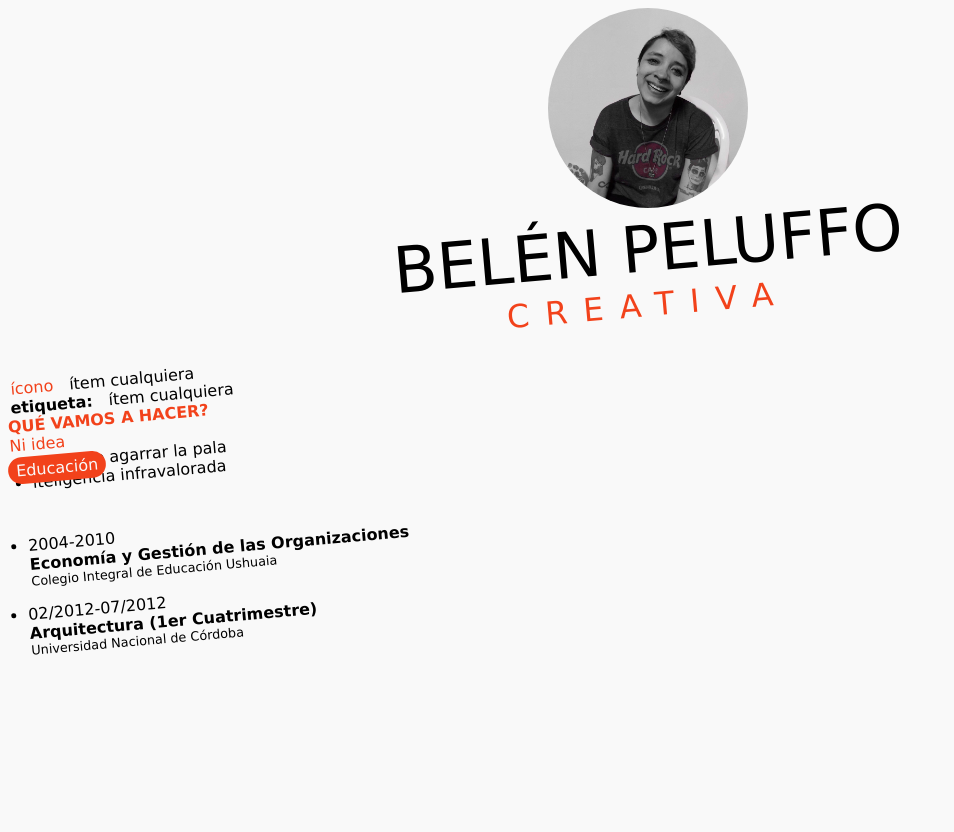
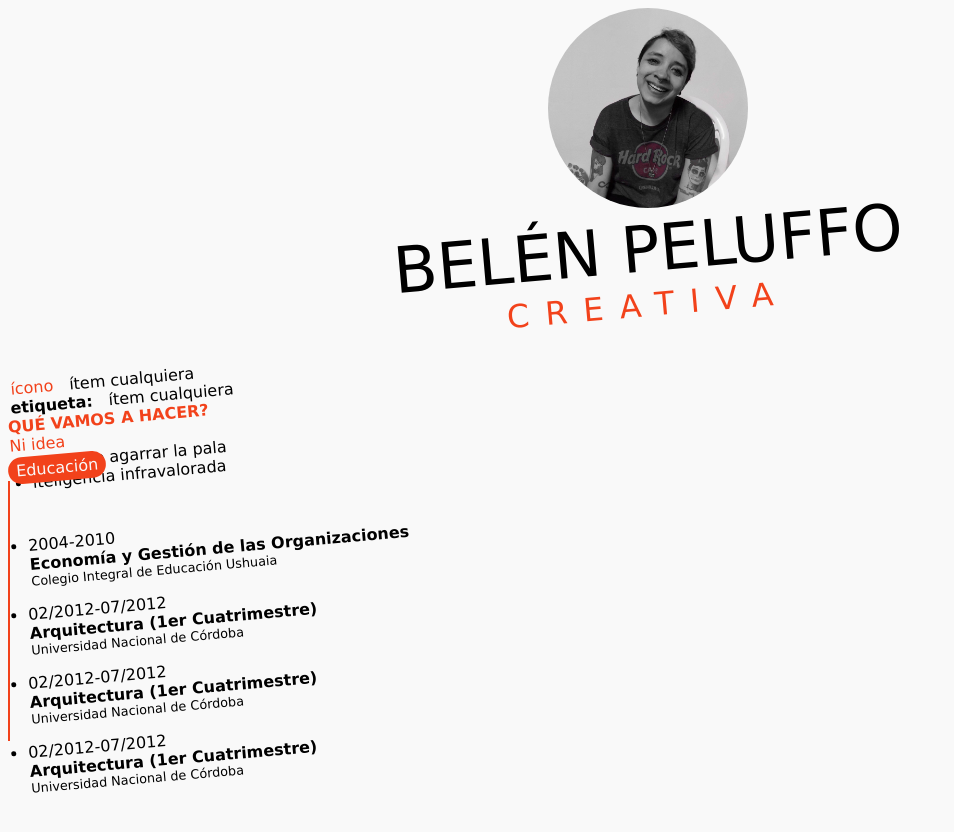
Before and after one commit to BelenPeluffo/curriculum-vitae, a React (Vite) app: page / in a window 1280 px wide. Shown: the top 832 px of the page, without its empty margins (0-954 px from the left). Built offline with nearby package versions, Linux system fonts and the light colour scheme.

Commit message:
feat (DiagonalLine): creates line for MainDataContainer

```diff
--- /dev/null
+++ b/src/components/MainDataContainer/DiagonalLine.jsx
@@ -0,0 +1,14 @@
+const DiagonalLine = ({ x1, y1, diagonalDistance: length }) => {
+  return (
+    <svg width="100%" height="100%" style={{ position: "absolute" }}>
+      <line
+        y1={y1}
+        y2={length}
+        stroke="var(--brand-orange)"
+        strokeWidth={4}
+      />
+    </svg>
+  );
+};
+
+export default DiagonalLine;
--- a/src/components/MainDataContainer/MainDataContainer.jsx
+++ b/src/components/MainDataContainer/MainDataContainer.jsx
@@ -1,14 +1,23 @@
 import styles from "../../app.module.css";
+import DiagonalLine from "./DiagonalLine";
 
 const MainDataContainer = ({ sectionTitle, items }) => {
+  const lineLength = items.length * 65;
+  console.log("diagonalLength?", lineLength);
   return (
     <div>
       <div className={styles.sectionTitle}>{sectionTitle}</div>
       {items ? (
+        <div>
+          <DiagonalLine x1={0} y1={0} diagonalDistance={lineLength} />
           <ul>
             {items
               ? items.map((item, index) => (
-                <li key={index} className={styles.itemContainer}>
+                  <li
+                    key={index}
+                    className={styles.itemContainer}
+                    // style={{ marginLeft: diagonalSpace*(index+1) }}
+                  >
                     {/* <div className={styles.itemContainer}> */}
                     <div>{item.date}</div>
                     <div className={styles.contactItemTextBold}>
@@ -22,6 +31,7 @@ const MainDataContainer = ({ sectionTitle, items }) => {
                 ))
               : null}
           </ul>
+        </div>
       ) : null}
     </div>
   );
--- a/src/pages/Home.jsx
+++ b/src/pages/Home.jsx
@@ -10,6 +10,16 @@ const mockMainItems = [
     date: "2004-2010",
     title: "Economía y Gestión de las Organizaciones",
     description: "Colegio Integral de Educación Ushuaia",
+  },
+  {
+    date: "02/2012-07/2012",
+    title: "Arquitectura (1er Cuatrimestre)",
+    description: "Universidad Nacional de Córdoba",
+  },
+  {
+    date: "02/2012-07/2012",
+    title: "Arquitectura (1er Cuatrimestre)",
+    description: "Universidad Nacional de Córdoba",
   },
   {
     date: "02/2012-07/2012",
```
Lines whose indentation alone changed are shown as unchanged.
